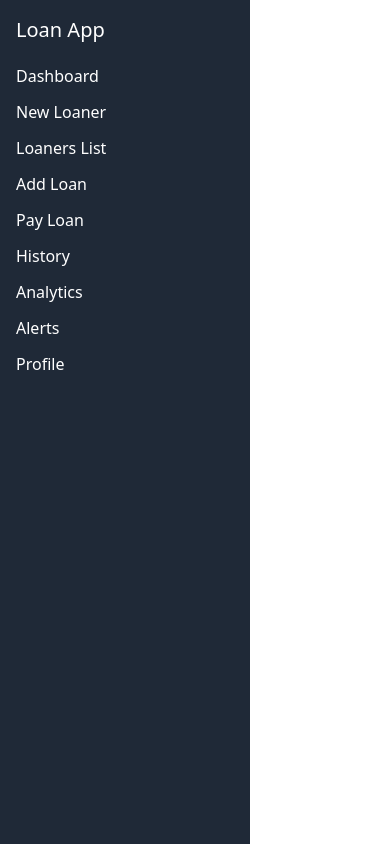
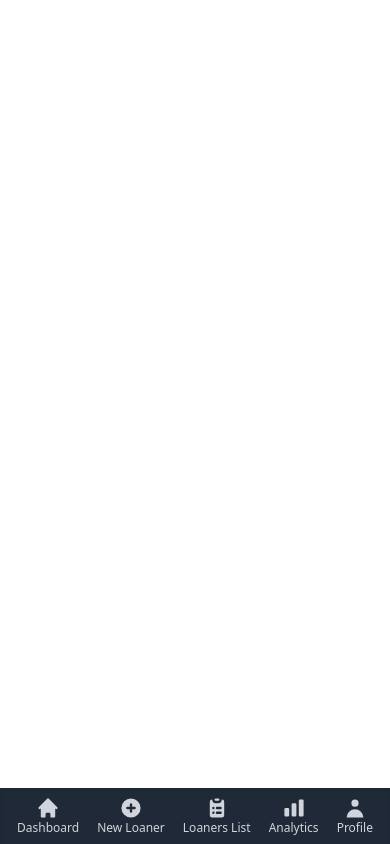
Before and after one commit to kamilov1701/Loan_PC, a React (Vite) app: page / in a window 390 px wide. Built offline with nearby package versions, Linux system fonts and the light colour scheme.

Commit message:
navbar in responsive style

```diff
--- a/package.json
+++ b/package.json
@@ -17,6 +17,7 @@
     "react": "^19.2.4",
     "react-chartjs-2": "^5.3.1",
     "react-dom": "^19.2.4",
+    "react-icons": "^5.6.0",
     "react-router-dom": "^7.13.2"
   },
   "devDependencies": {
--- a/src/Components/NavbarDash.jsx
+++ b/src/Components/NavbarDash.jsx
@@ -1,22 +1,168 @@
-import { Link } from "react-router-dom";
+// // import { Link } from "react-router-dom";
+
+// // function NavbarDash() {
+// //   return (
+// //     <div className="w-[250px] h-screen bg-gray-800 text-white p-4">
+// //       <h2 className="text-xl mb-5">Loan App</h2>
+
+// //       <ul className="space-y-3">
+// //         <li><Link to="/dashboard">Dashboard</Link></li>
+// //         <li><Link to="/new-loaner">New Loaner</Link></li>
+// //         <li><Link to="/list">Loaners List</Link></li>
+// //         <li><Link to="/plus-loan">Add Loan</Link></li>
+// //         <li><Link to="/minus-loan">Pay Loan</Link></li>
+// //         <li><Link to="/history">History</Link></li>
+// //         <li><Link to="/analytics">Analytics</Link></li>
+// //         <li><Link to="/alert">Alerts</Link></li>
+// //         <li><Link to="/profile">Profile</Link></li>
+// //       </ul>
+// //     </div>
+// //   );
+// // }
+
+// // export default NavbarDash;
+
+
+
+
+
+
+
+// import { Link, useLocation } from "react-router-dom";
+// import {
+//   HiHome,
+//   HiUser,
+//   HiClipboardList,
+//   HiPlusCircle,
+//   HiMinusCircle,
+//   HiChartBar,  // <- Use this instead of HiChartPie
+//   HiBell,
+//   HiCog
+// } from "react-icons/hi";
+
+// const navItems = [
+//   { name: "Dashboard", path: "/dashboard", icon: <HiHome /> },
+//   { name: "New Loaner", path: "/new-loaner", icon: <HiPlusCircle /> },
+//   { name: "Loaners List", path: "/list", icon: <HiClipboardList /> },
+//   { name: "Add Loan", path: "/plus-loan", icon: <HiPlusCircle /> },
+//   { name: "Pay Loan", path: "/minus-loan", icon: <HiMinusCircle /> },
+//   { name: "History", path: "/history", icon: <HiChartBar /> },
+//   { name: "Analytics", path: "/analytics", icon: <HiChartBar /> },
+//   { name: "Alerts", path: "/alert", icon: <HiBell /> },
+//   { name: "Profile", path: "/profile", icon: <HiUser /> },
+//   { name: "Settings", path: "/settings", icon: <HiCog /> },
+// ];
+
+// return (
+//   <>
+//     {/* Desktop Sidebar */}
+//     <div className="hidden md:flex flex-col w-64 h-screen bg-gray-800 text-white p-4">
+//       <h2 className="text-2xl font-bold mb-6">Loan App</h2>
+//       <ul className="space-y-3">
+//         {navItems.map((item) => (
+//           <li key={item.name}>
+//             <Link
+//               to={item.path}
+//               className={`flex items-center gap-3 p-2 rounded hover:bg-gray-700 transition-colors ${location.pathname === item.path ? "bg-gray-700" : ""
+//                 }`}
+//             >
+//               <div className="text-xl">{item.icon}</div>
+//               <span className="font-medium">{item.name}</span>
+//             </Link>
+//           </li>
+//         ))}
+//       </ul>
+//     </div>
+
+//     {/* Mobile Bottom Navbar */}
+//     <div className="fixed bottom-0 left-0 w-full bg-gray-800 text-white flex justify-around p-2 md:hidden shadow-inner">
+//       {navItems.map((item) => (
+//         <Link
+//           key={item.name}
+//           to={item.path}
+//           className={`flex flex-col items-center text-xs ${location.pathname === item.path ? "text-blue-500" : "text-gray-300"
+//             }`}
+//         >
+//           <div className="text-2xl">{item.icon}</div>
+//           <span>{item.name}</span>
+//         </Link>
+//       ))}
+//     </div>
+//   </>
+// );
+// }
+
+// export default NavbarDash;
+
+
+
+
+import { Link, useLocation } from "react-router-dom";
+import {
+  HiHome,
+  HiUser,
+  HiClipboardList,
+  HiPlusCircle,
+  HiMinusCircle,
+  HiChartBar,
+  HiBell,
+  HiCog
+} from "react-icons/hi";
 
 function NavbarDash() {
+  const location = useLocation();
+
+  const navItems = [
+    { name: "Dashboard", path: "/dashboard", icon: <HiHome /> },
+    { name: "New Loaner", path: "/new-loaner", icon: <HiPlusCircle /> },
+    { name: "Loaners List", path: "/list", icon: <HiClipboardList /> },
+    // { name: "Add Loan", path: "/plus-loan", icon: <HiPlusCircle /> },
+    // { name: "Pay Loan", path: "/minus-loan", icon: <HiMinusCircle /> },
+    // { name: "History", path: "/history", icon: <HiChartBar /> },
+    { name: "Analytics", path: "/analytics", icon: <HiChartBar /> },
+    // { name: "Alerts", path: "/alert", icon: <HiBell /> },
+    { name: "Profile", path: "/profile", icon: <HiUser /> },
+    // { name: "Settings", path: "/settings", icon: <HiCog /> },
+  ];
+
   return (
-    <div className="w-[250px] h-screen bg-gray-800 text-white p-4">
-      <h2 className="text-xl mb-5">Loan App</h2>
+    <>
+      {/* Desktop Sidebar */}
+      <div className="hidden md:flex flex-col w-64 h-screen bg-gray-800 text-white p-4">
+        <h2 className="text-2xl font-bold mb-6">Loan App</h2>
+        <ul className="space-y-3">
+          {navItems.map((item) => (
+            <li key={item.name}>
+              <Link
+                to={item.path}
+                className={`flex items-center gap-3 p-2 rounded hover:bg-gray-700 ${location.pathname === item.path ? "bg-gray-700" : ""
+                  }`}
+              >
+                <div className="text-lg">{item.icon}</div>
+                <span className="font-medium">{item.name}</span>
+              </Link>
+            </li>
+          ))}
+        </ul>
+      </div>
 
-      <ul className="space-y-3">
-        <li><Link to="/dashboard">Dashboard</Link></li>
-        <li><Link to="/new-loaner">New Loaner</Link></li>
-        <li><Link to="/list">Loaners List</Link></li>
-        <li><Link to="/plus-loan">Add Loan</Link></li>
-        <li><Link to="/minus-loan">Pay Loan</Link></li>
-        <li><Link to="/history">History</Link></li>
-        <li><Link to="/analytics">Analytics</Link></li>
-        <li><Link to="/alert">Alerts</Link></li>
-        <li><Link to="/profile">Profile</Link></li>
-      </ul>
-    </div>
+      {/* Mobile Bottom Navbar */}
+      <div className="fixed bottom-0 left-0 w-full bg-gray-800 text-white flex justify-around p-2 md:hidden shadow-inner">
+        {navItems.map((item) => (
+          <Link
+            key={item.name}
+            to={item.path}
+            className={`flex flex-col items-center text-xs ${location.pathname === item.path
+                ? "text-blue-500"
+                : "text-gray-300"
+              }`}
+          >
+            <div className="text-2xl">{item.icon}</div>
+            <span>{item.name}</span>
+          </Link>
+        ))}
+      </div>
+    </>
   );
 }
 
```
Also changed, not shown: 1 other file (tests, documents, lock files or other folders).
